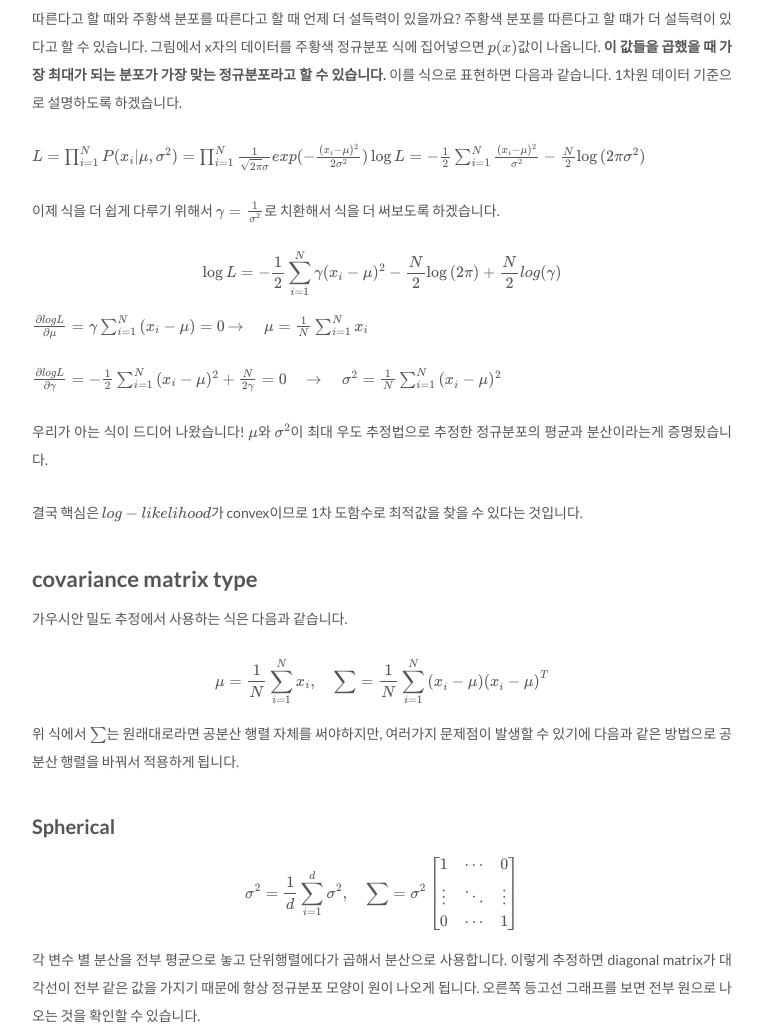
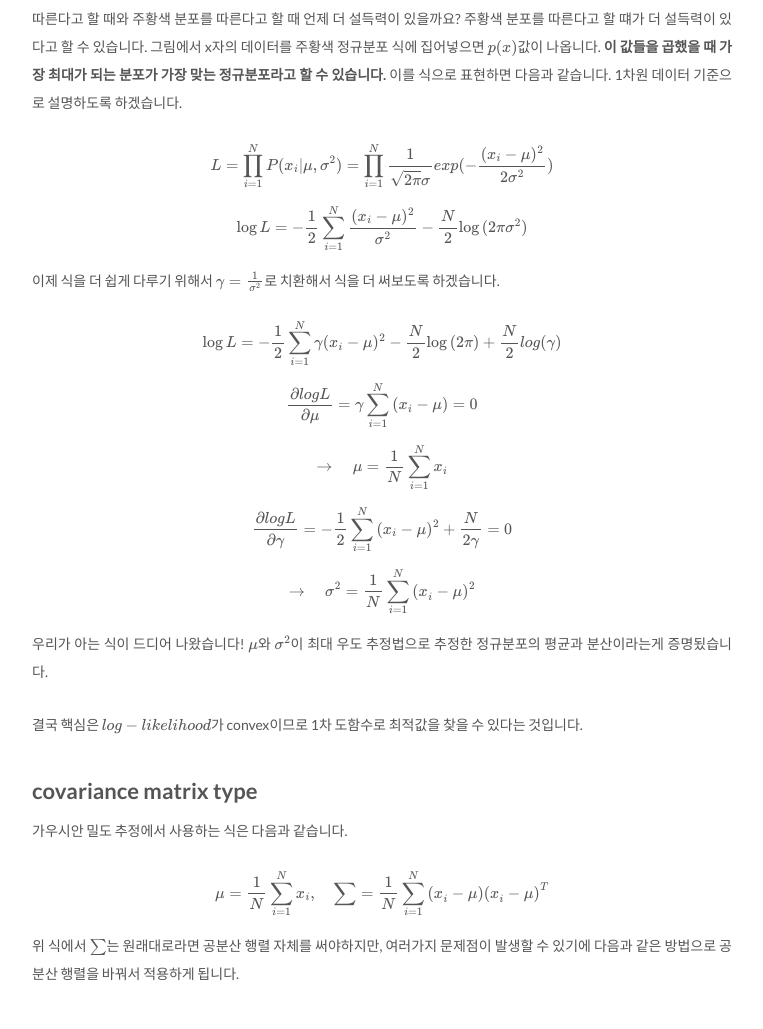
Before and after one commit to Jayhey/Jayhey.github.io, a Jekyll site: the page built from _posts/2017-11-02-Novelty_detection_Gaussian.md, in a window 1280 px wide. Shown: the part 2812-3841 px from the top of the page, without its empty margins (258-1021 px from the left). Built offline with Jekyll 4.4.1, drawn with Linux system fonts in a browser that asks for light colours; formulas are drawn with MathJax 3; comment, search, counter and statistics services are not loaded.

Commit message:
GDE 수정2(모바일 수식)

```diff
--- a/_posts/2017-11-02-Novelty_detection_Gaussian.md
+++ b/_posts/2017-11-02-Novelty_detection_Gaussian.md
@@ -65,6 +65,7 @@ $$\frac { 1 }{ 2 } (x-\mu )^{ T }{ \sum   }^{ -1 }(x-\mu )$$
 위에서 파란색과 빨간색 정규분포가 있다고 가정하고 x자는 데이터의 위치라고 해봅시다. 그렇다면 데이터가 파란색 분포를 따른다고 할 때와 주황색 분포를 따른다고 할 때 언제 더 설득력이 있을까요? 주황색 분포를 따른다고 할 떄가 더 설득력이 있다고 할 수 있습니다. 그림에서 x자의 데이터를 주황색 정규분포 식에 집어넣으면 $p(x)$값이 나옵니다. **이 값들을 곱했을 때 가장 최대가 되는 분포가 가장 맞는 정규분포라고 할 수 있습니다.** 이를 식으로 표현하면 다음과 같습니다. 1차원 데이터 기준으로 설명하도록 하겠습니다.
 
 $$L=\prod _{ i=1 }^{ N }{ P({ x }_{ i }|\mu ,{ \sigma  }^{ 2 }) } =\prod _{ i=1 }^{ N }{ \frac { 1 }{ \sqrt { 2\pi  } \sigma  } exp(-\frac { ({ x }_{ i }-\mu )^{ 2 } }{ 2{ \sigma  }^{ 2 } } ) } $$
+
 $$\log { L } =-\frac { 1 }{ 2 } \sum _{ i=1 }^{ N }{ \frac { ({ x }_{ i }-\mu )^{ 2 } }{ { \sigma  }^{ 2 } }  } -\frac { N }{ 2 } \log { (2\pi { \sigma  }^{ 2 }) } $$
 
 
@@ -74,10 +75,16 @@ $$\log { L } =-\frac { 1 }{ 2 } \sum _{ i=1 }^{ N }{ \frac { ({ x }_{ i }-\mu )^
 $$\log { L } =-\frac { 1 }{ 2 } \sum _{ i=1 }^{ N }{ \gamma ({ x }_{ i }-\mu )^{ 2 } } -\frac { N }{ 2 } \log { (2\pi ) } +\frac { N }{ 2 } log(\gamma )$$
 
 $$\frac { \partial log{ L } }{ \partial \mu  } =\gamma \sum _{ i=1 }^{ N }{ ({ x }_{ i }-\mu ) } =0$$
+
+
 $$ \rightarrow \quad \mu =\frac { 1 }{ N } \sum _{ i=1 }^{ N }{ { x }_{ i } } $$
 
-$$\frac { \partial log{ L } }{ \partial \gamma  } =-\frac { 1 }{ 2 } \sum _{ i=1 }^{ N }{ ({ x }_{ i }-\mu )^{ 2 } } +\frac { N }{ 2\gamma  } =0\quad $$
+
+$$\frac { \partial log{ L } }{ \partial \gamma  } =-\frac { 1 }{ 2 } \sum _{ i=1 }^{ N }{ ({ x }_{ i }-\mu )^{ 2 } } +\frac { N }{ 2\gamma  } =0 $$
+
+
 $$\rightarrow \quad { \sigma  }^{ 2 }=\frac { 1 }{ N } \sum _{ i=1 }^{ N }{ { (x }_{ i }-\mu )^{ 2 } } $$
+
 
 우리가 아는 식이 드디어 나왔습니다! $\mu$와 $ { \sigma  }^{ 2 }$이 최대 우도 추정법으로 추정한 정규분포의 평균과 분산이라는게 증명됬습니다.
 
```
